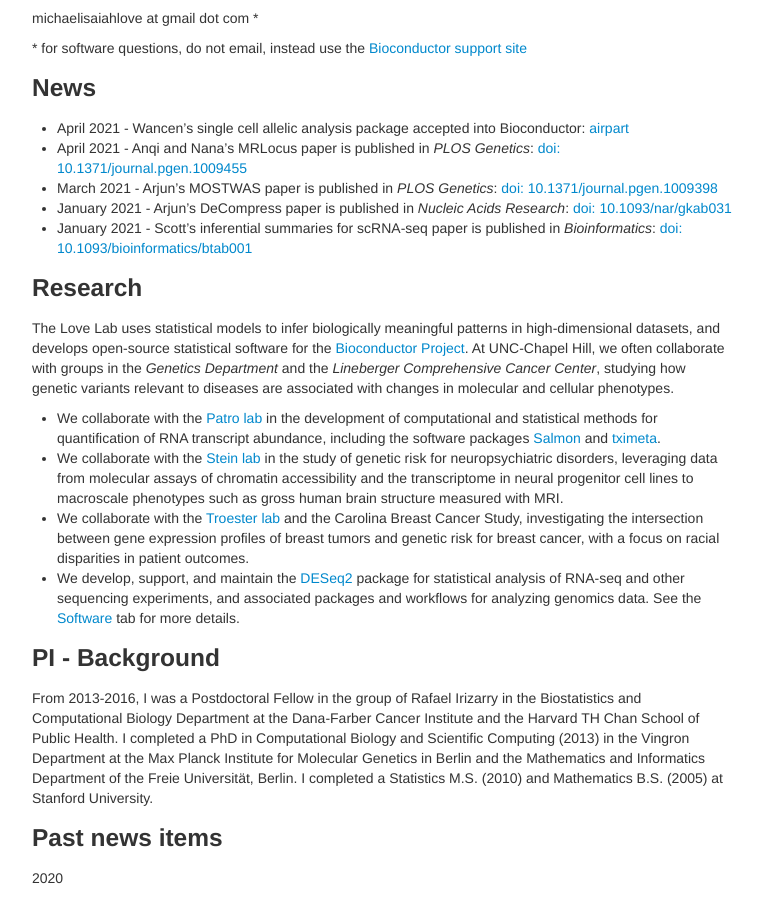
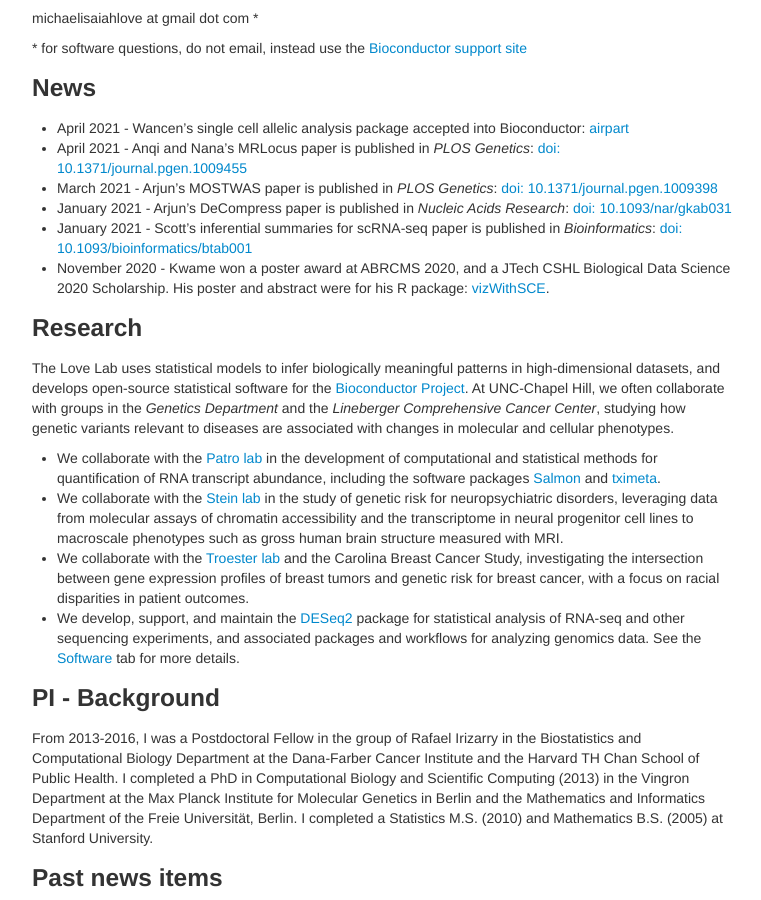
Before and after one commit to mikelove/mikelove.github.io, a Jekyll site: the page built from index.md, in a window 1280 px wide and 900 px high, scrolled down 339 px. Shown: the whole window, without its empty margins (258-1019 px from the left). Built offline with Jekyll 4.4.1, drawn with Linux system fonts in a browser that asks for light colours.

Commit message:
add kwames awards

```diff
--- a/index.md
+++ b/index.md
@@ -37,6 +37,9 @@ michaelisaiahlove at gmail dot com *
 * January 2021 - Scott's inferential summaries for scRNA-seq paper is published in
   *Bioinformatics*:
   [doi: 10.1093/bioinformatics/btab001](https://doi.org/10.1093/bioinformatics/btab001)
+* November 2020 - Kwame won a poster award at ABRCMS 2020, and a JTech
+  CSHL Biological Data Science 2020 Scholarship. His poster and
+  abstract were for his R package: [vizWithSCE](https://kwameforbes.github.io/vizWithSCE/).
 
 ### Research
 
```
